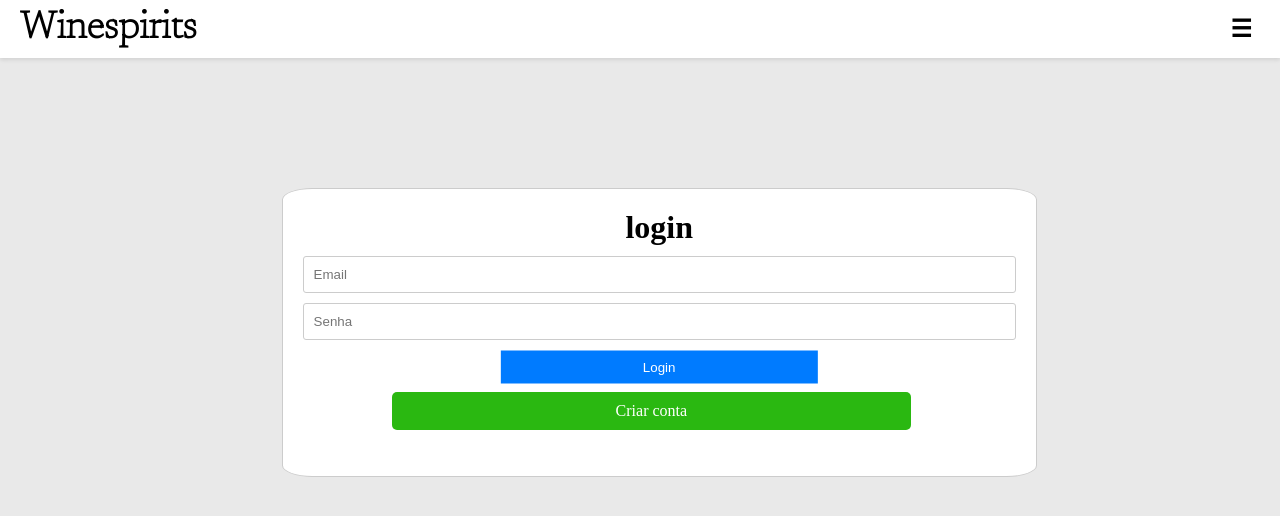
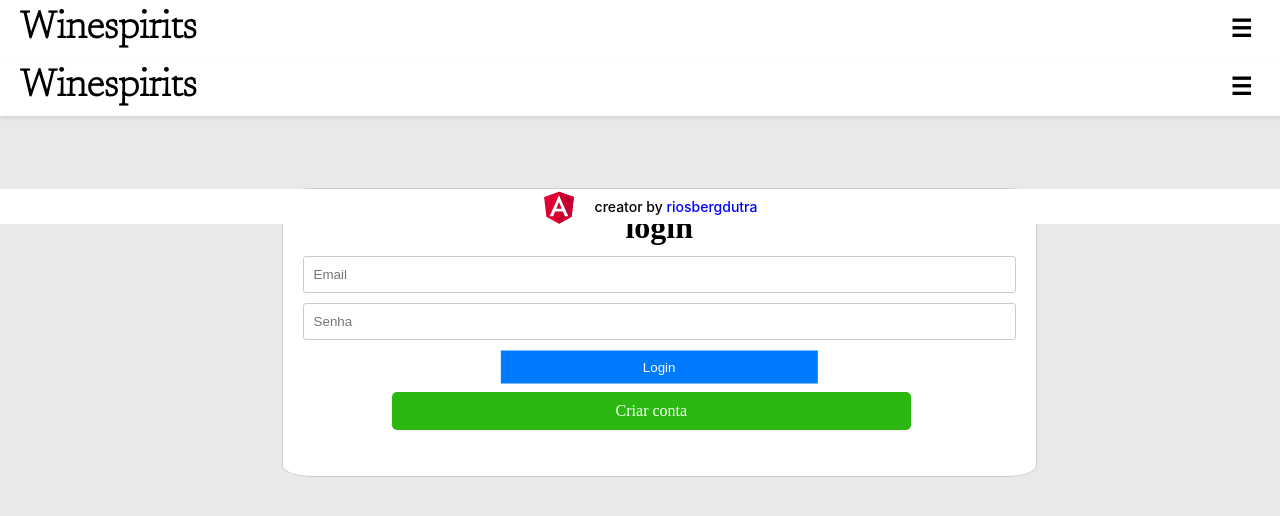
Before and after one commit to riosbergdutra/WineSpirits, an Angular app in the folder winespirits/: page /login in a window 1280 px wide. Shown: the top 516 px of the page. Built offline with nearby package versions, Linux system fonts and the light colour scheme.

Commit message:
mudança no comportamento de header e footer

```diff
--- a/winespirits/src/app/app.component.html
+++ b/winespirits/src/app/app.component.html
@@ -1 +1,3 @@
+<app-header></app-header>
 <router-outlet></router-outlet>
+<app-footer></app-footer>
--- a/winespirits/src/app/home/home.component.html
+++ b/winespirits/src/app/home/home.component.html
@@ -1,3 +1 @@
-<app-header></app-header>
 <app-corpo></app-corpo>
-<app-footer></app-footer>
```
